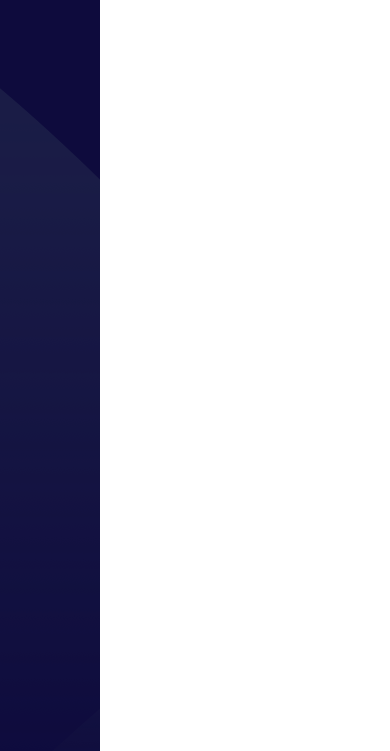
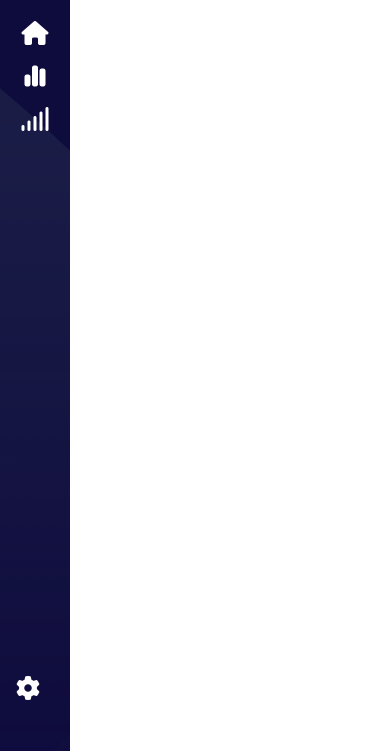
Before and after one commit to AlessiaOsman/html-css-bootstrap-dashboard, a plain HTML site: page index.html in a window 390 px wide. Shown: the part 93-844 px from the top of the page. Drawn offline with nearby package versions, Linux system fonts and the light colour scheme.

Commit message:
fixed sidebar mobile

```diff
--- a/css/style.css
+++ b/css/style.css
@@ -27,9 +27,14 @@ main{
 
 .cs-sidebar{
     flex-shrink: 0;
-    flex-basis: 100px;
+    flex-basis: 70px;
     background-image: url('../img/sidebar-bg.png');
     background-color: #0e0b3d;
+}
+
+.cs-sidebar-icon{
+    color: white;
+    font-size: 24px;
 }
 
 /*Dashboard*/
--- a/index.html
+++ b/index.html
@@ -37,12 +37,19 @@
             </nav>
         </header>
         <main>
-            <div class="cs-sidebar">
-                <ul>
+            <div class="cs-sidebar px-3 py-5 d-flex flex-column justify-content-between">
+                <ul class="list-unstyled d-flex flex-column align-items-center gap-3">
                     <li>
-                        <a href="#"><img src="" alt=""></a>
+                        <a href="#"><i class="fa-solid fa-house cs-sidebar-icon"></i></a>
+                    </li>
+                    <li>
+                        <a href="#"><i class="fa-solid fa-chart-simple cs-sidebar-icon"></i></a>
+                    </li>
+                    <li>
+                        <a href="#"><i class="fa-solid fa-signal cs-sidebar-icon"></i></a>
                     </li>
                 </ul>
+                <a href="#"><i class="fa-solid fa-gear cs-sidebar-icon"></i></a>
 
             </div>
             <div class="cs-dashboard">
```
